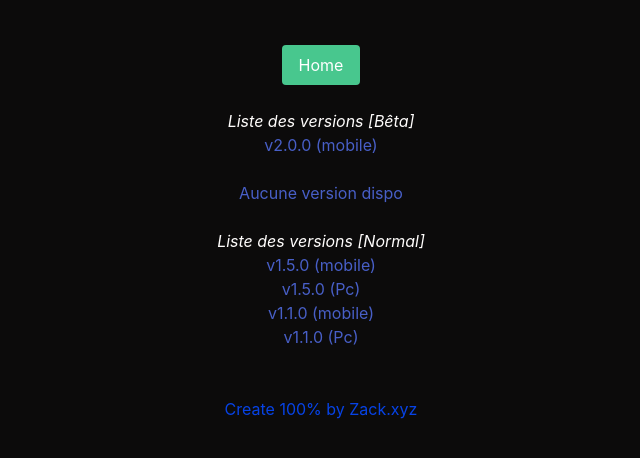
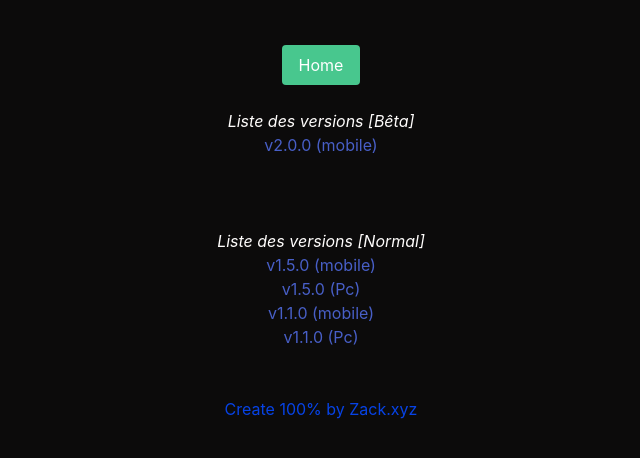
Before and after one commit to ArizakiDev/ElecMusic, a plain HTML site: page pages/download.html in a window 1280 px wide. Shown: the part 116-574 px from the top of the page, without its empty margins (319-959 px from the left). Drawn offline with nearby package versions, Linux system fonts and the light colour scheme.

Commit message:
Update download.html

```diff
--- a/pages/download.html
+++ b/pages/download.html
@@ -30,8 +30,6 @@
       <a href="../programme/ElecMusic.apk" download>v2.0.0 (mobile)</a> <br>
 <br>
 
-<a href="">Aucune version dispo</a>
-
 <br>
 <br>
 
```
